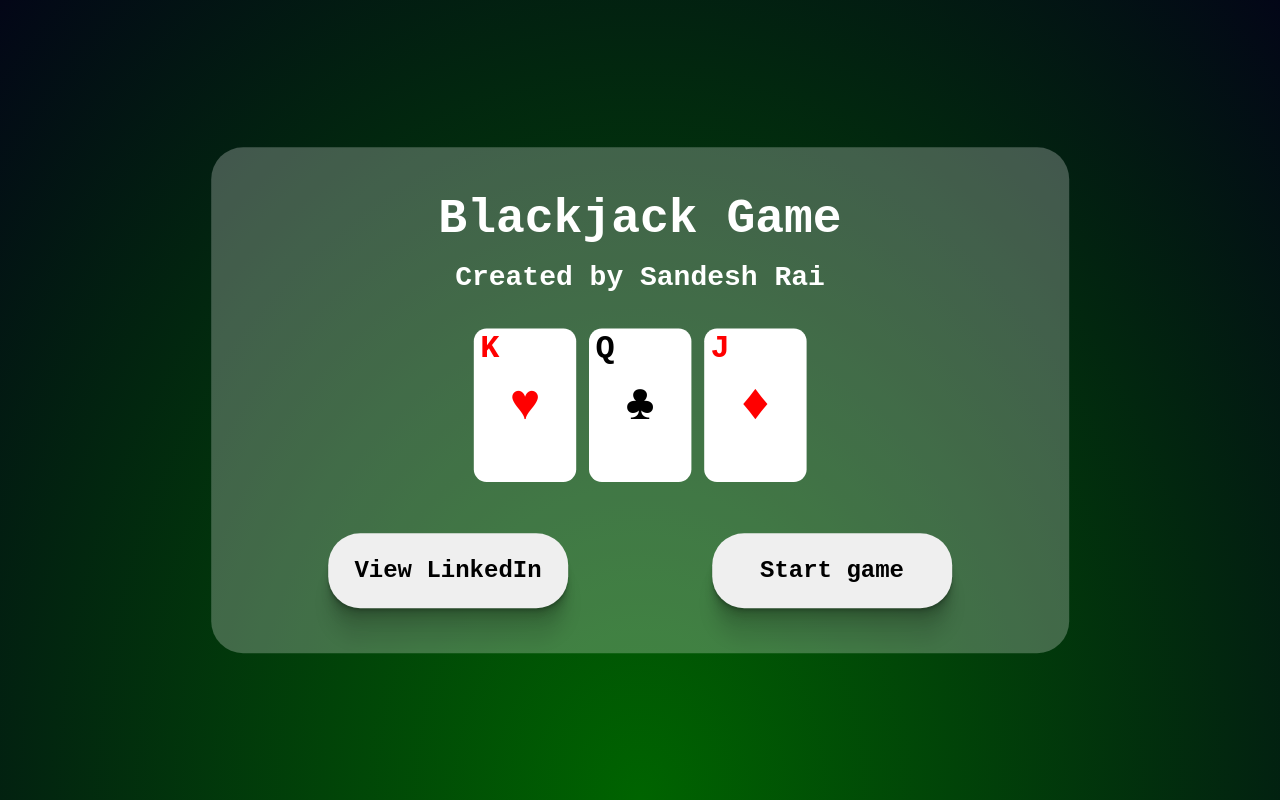
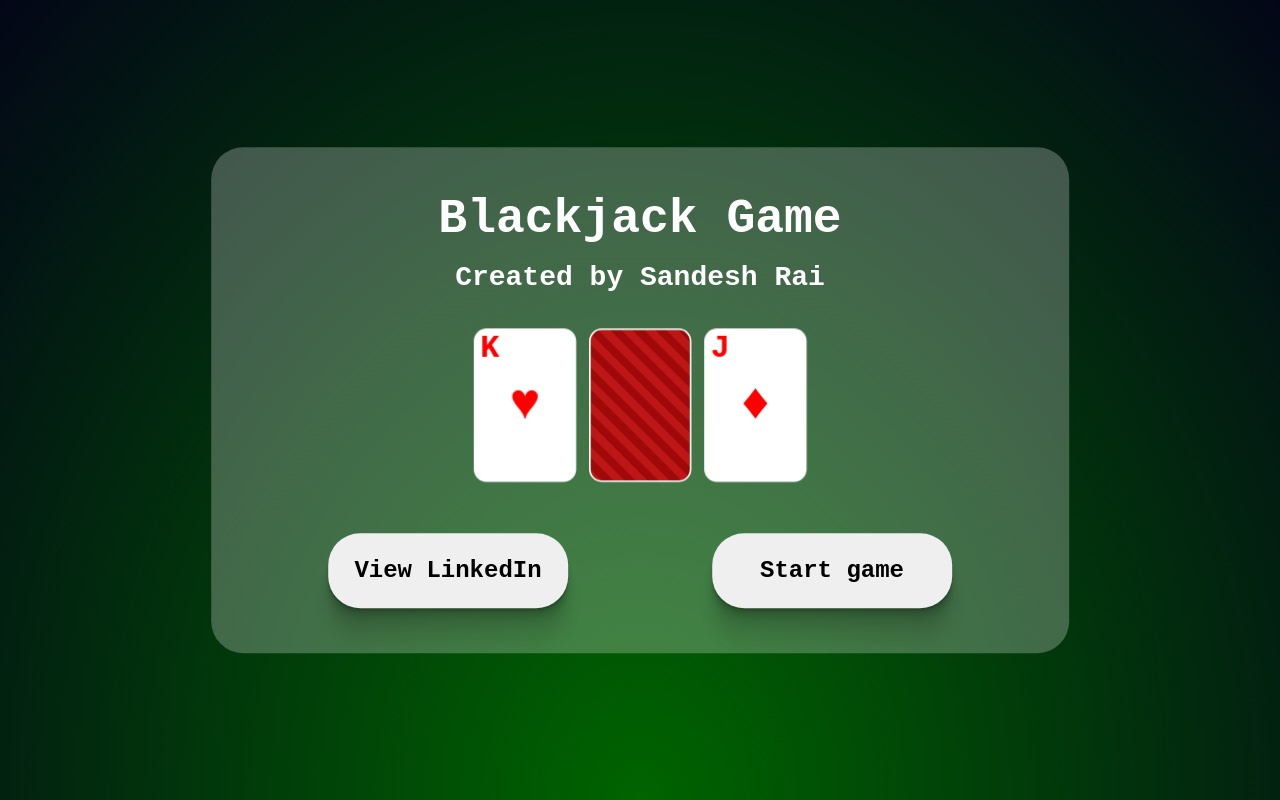
Before and after one commit to sandesh-rai/blackjack, a Vue app: page / in a window 1280 px wide. Built offline with nearby package versions, Linux system fonts and the light colour scheme.

Commit message:
Add card spin animation on title screen

```diff
--- a/src/components/PlayingCard.vue
+++ b/src/components/PlayingCard.vue
@@ -1,5 +1,5 @@
 <template>
-    <div v-if="!hideCard" class="card" :style="(card[0] == 'H' || card[0] == 'D') ? 'color: red' : 'color: black'">
+    <div v-if="!hideCard" class="card" :style="(card[0] == 'H' || card[0] == 'D') ? 'color: red' : 'color: black'" :class="cardSpin ? 'card-rotate' : ''">
         <span class="card-val">
             {{ cardVal }}
         </span>
@@ -16,6 +16,10 @@ export default {
     props: {
             card: String,
             hideCard: {
+                type: Boolean,
+                default: false
+            },
+            cardSpin: {
                 type: Boolean,
                 default: false
             }
@@ -57,6 +61,46 @@ export default {
     -moz-user-select: none;
     -ms-user-select: none;
     user-select: none;
+    position: relative;
+}
+
+.card-rotate {
+    animation: rotateY 5s both infinite;
+    animation-timing-function: linear;
+    -webkit-transform-style: preserve-3d;
+    -webkit-backface-visibility: hidden;
+}
+
+.card-rotate:after {
+    content: '';
+    right: 0px;
+    bottom: 0px;
+    position: absolute;
+    top: 0px;
+    left: 0px;
+    border: 2px solid white;
+    background: repeating-linear-gradient(
+        45deg,
+        #bc1616,
+        #bc1616 10px,
+        #9f0909 10px,
+        #9f0909 20px
+    );
+    border-radius: 1rem;
+    -webkit-transform: rotateY( 180deg );
+    -webkit-transform-style: preserve-3d;
+    -webkit-backface-visibility: hidden;
+}
+
+.card-rotate:nth-child(1) { animation-delay: 0s }
+.card-rotate:nth-child(2) { animation-delay: 2.5s }
+.card-rotate:nth-child(3) { animation-delay: 0s }
+
+@-webkit-keyframes rotateY {
+  to { -webkit-transform: rotateY(360deg); }
+}
+@keyframes rotateY {
+  to { transform: rotateY(360deg); }
 }
 
 .hidden-card {
--- a/src/components/TitleScreen.vue
+++ b/src/components/TitleScreen.vue
@@ -4,9 +4,9 @@
           <h2>Blackjack Game</h2>
           <h3>Created by Sandesh Rai</h3>
           <div class="cards-row">
-            <PlayingCard card="HK"/>
-            <PlayingCard card="CQ"/>
-            <PlayingCard card="DJ"/>
+            <PlayingCard card="HK" :card-spin="true"/>
+            <PlayingCard card="CQ" :card-spin="true"/>
+            <PlayingCard card="DJ" :card-spin="true"/>
           </div>
           <div class="buttons-row">
             <button @click="openLink">View LinkedIn</button>
```
